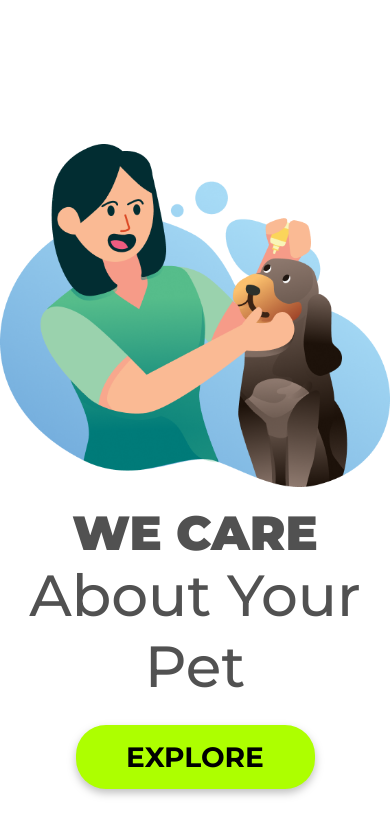
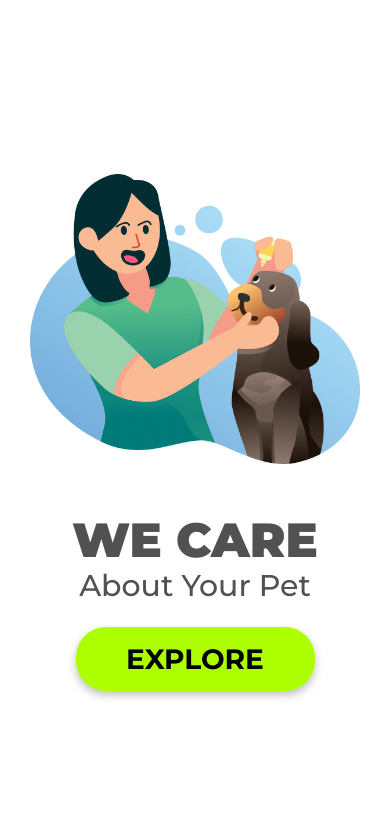
Before and after one commit to NicolasRanier/wecare, a plain HTML site: page index.html in a window 390 px wide. Drawn offline with Linux system fonts and the light colour scheme.

Commit message:
alterações feitas

```diff
--- a/styles.css
+++ b/styles.css
@@ -172,12 +172,15 @@ font-size: 48px;
   margin-top: 20px;
 }
 
-p {
-    font-size: 15px;
+h2 {
+font-size: 30px;
 font-style: normal;
 font-weight: 500;
 line-height: normal;
-display: block;
-  white-space: nowrap;
+}
+
+img {
+    padding: 30px;
+
 }
 }
```
